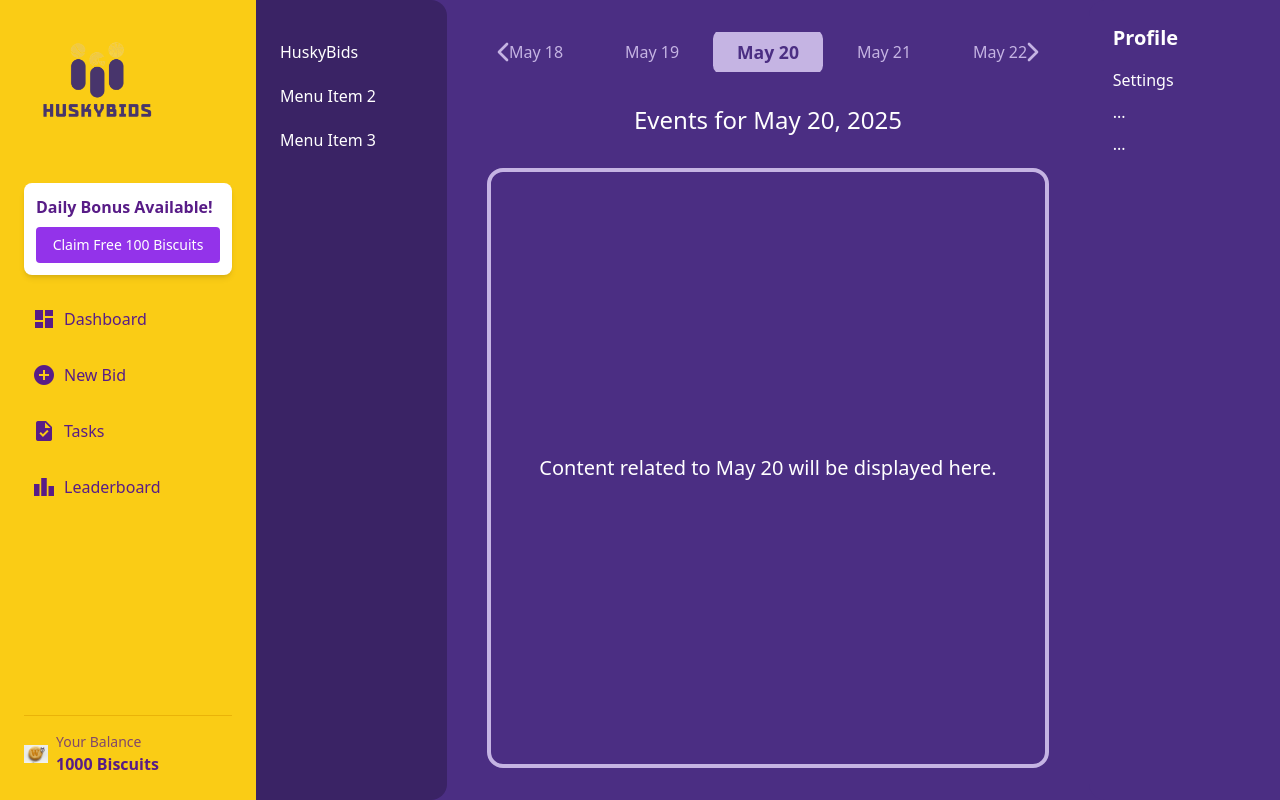
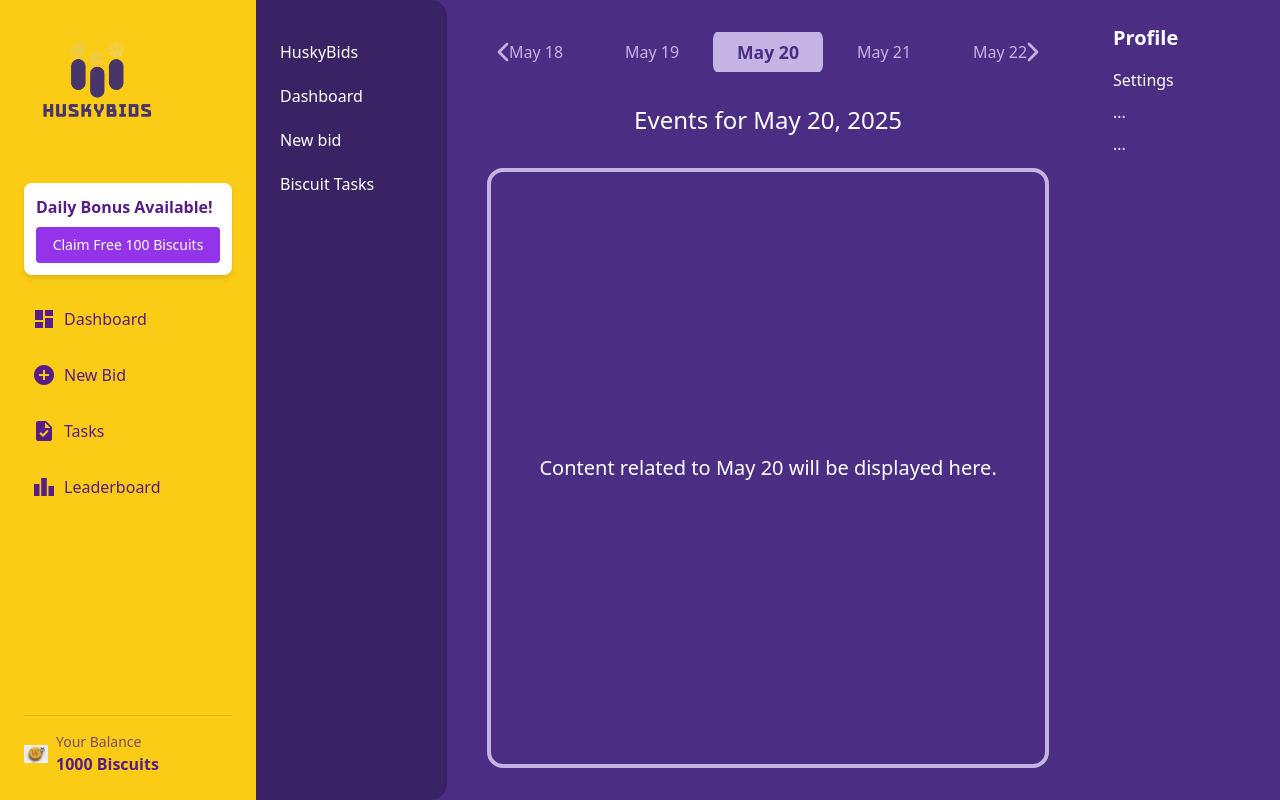
Before and after one commit to maiyuyona/huskybids, a Next.js app: page /testingHome in a window 1280 px wide. Built offline with nearby package versions, Linux system fonts and the light colour scheme.

Commit message:
Trying something out

```diff
--- a/src/app/testingHome/page.js
+++ b/src/app/testingHome/page.js
@@ -57,10 +57,10 @@ const FrameHome = () => {
         <h2 className="text-xl font-bold mb-4"></h2>
         <ul className="space-y-5">
           <li className="hover:text-[#c5b4e3] cursor-pointer">HuskyBids</li>
-           <li className="hover:text-[#c5b4e3] cursor-pointer">Menu Item 2</li>
-          <li className="hover:text-[#c5b4e3] cursor-pointer">Menu Item 3</li>
+          <li className="hover:text-[#c5b4e3] cursor-pointer">Dashboard</li>
+          <li className="hover:text-[#c5b4e3] cursor-pointer">New bid</li>
+          <li className="hover:text-[#c5b4e3] cursor-pointer">Biscuit Tasks</li>
         </ul>
-
       </div>
 
       {/* Center Content - Scrollable Only This Section */}
```
